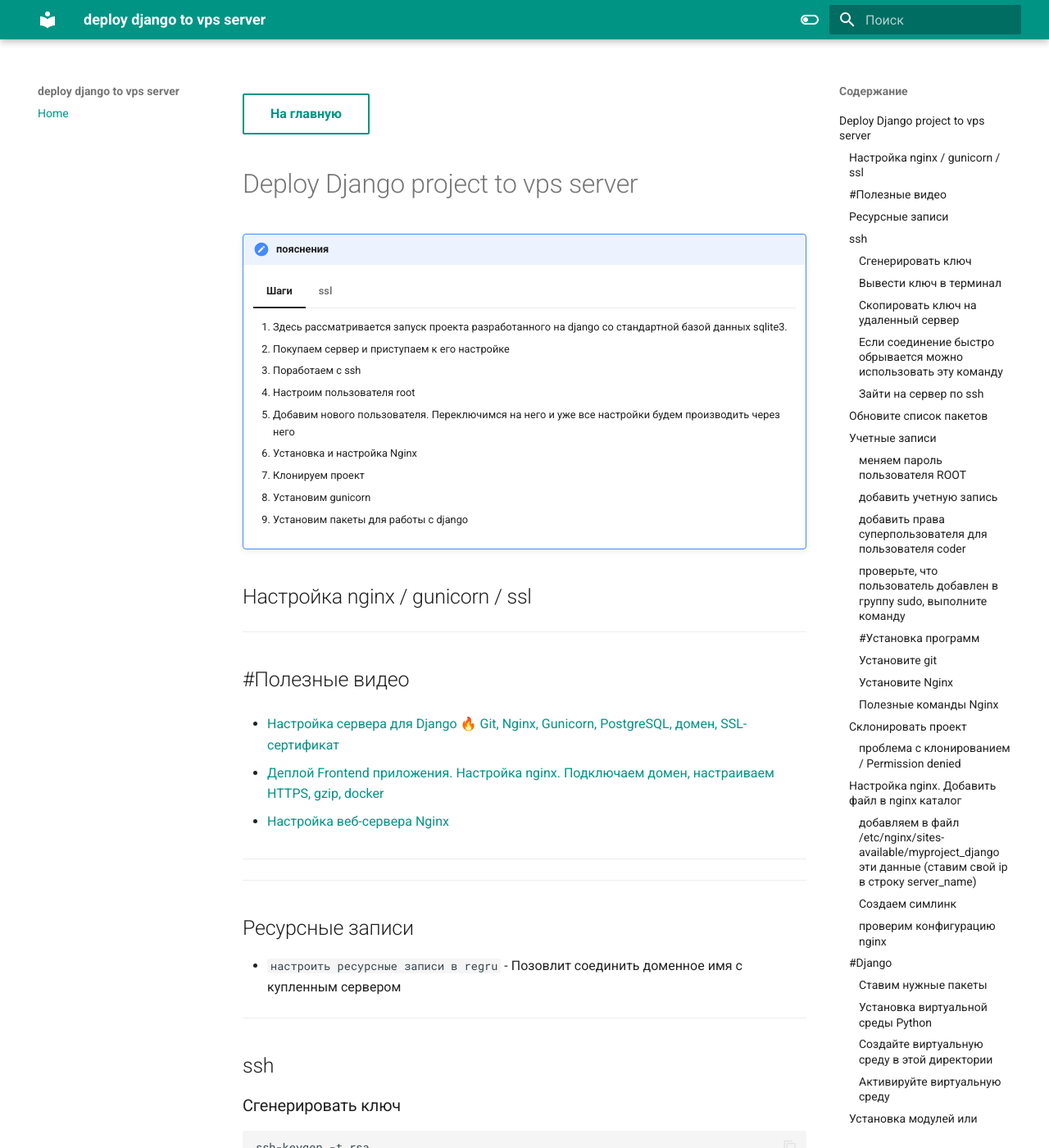
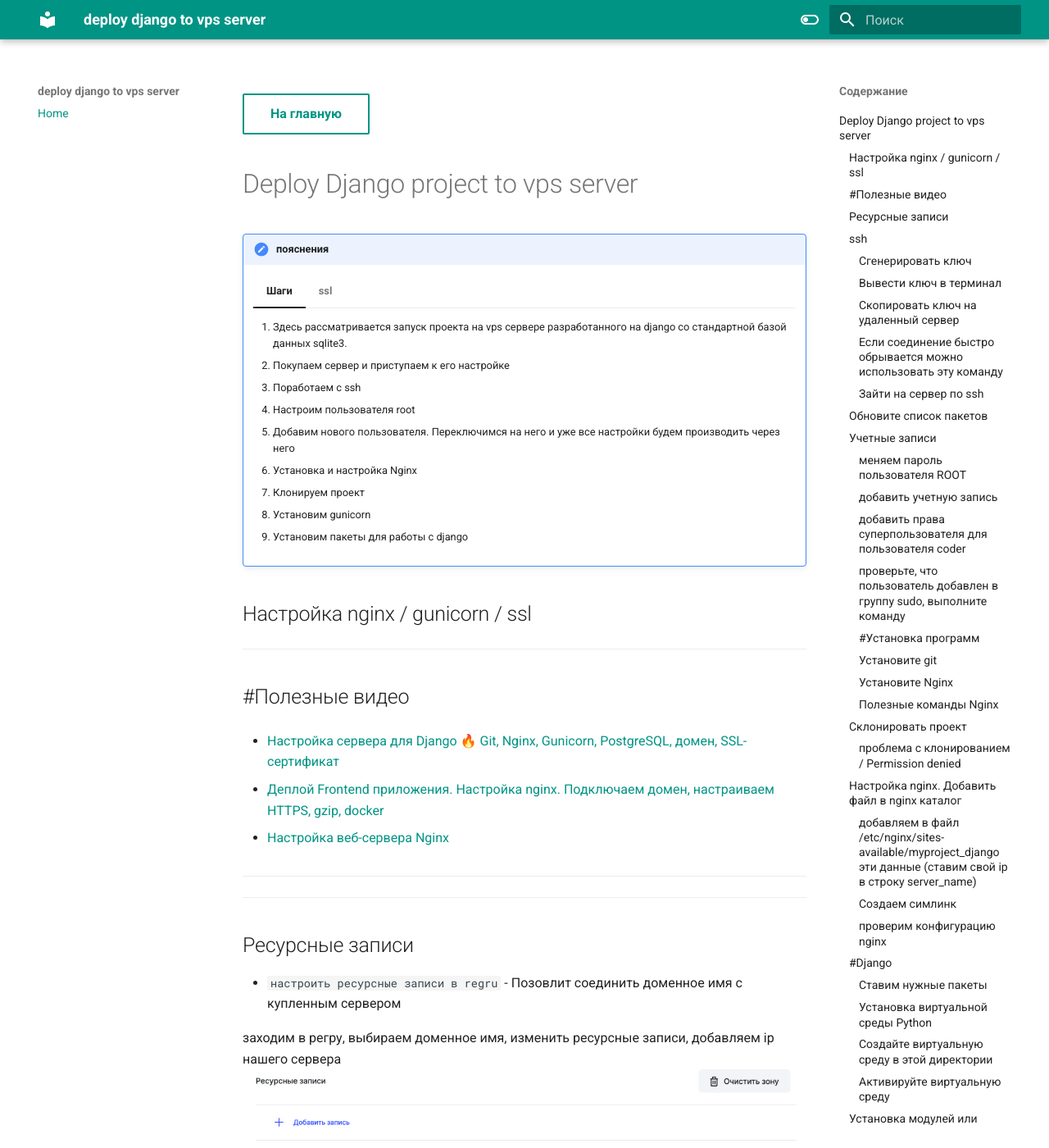
Before and after one commit to pavelcity/deploy-django-to-vps-server, an MkDocs documentation site: the page built from docs/index.md, in a window 1280 px wide and 1400 px high. Shown: the whole window at 82% size. Built offline with MkDocs 1.6.1 and Material for MkDocs 9.7.7, drawn with Linux system fonts in a browser that asks for light colours.

Commit message:
added pic regru

```diff
--- a/docs/index.md
+++ b/docs/index.md
@@ -5,7 +5,7 @@
 
 !!! note "пояснения"
     === "Шаги"
-        1. Здесь рассматривается запуск проекта разработанного на django со стандартной базой данных sqlite3.
+        1. Здесь рассматривается запуск проекта на vps сервере разработанного на django со стандартной базой данных sqlite3.
         2. Покупаем сервер и приступаем к его настройке
         3. Поработаем с ssh
         4. Настроим пользователя root
@@ -40,7 +40,8 @@
 ## Ресурсные записи
 * `настроить ресурсные записи в regru` - Позовлит соединить доменное имя с купленным сервером
 
-
+заходим в регру, выбираем доменное имя, изменить ресурсные записи, добавляем ip нашего сервера
+![server](assets/img/resursdata.png)
 
 
 
```
Also changed, not shown: docs/assets/img/resursdata.png (added), 3 other files.
